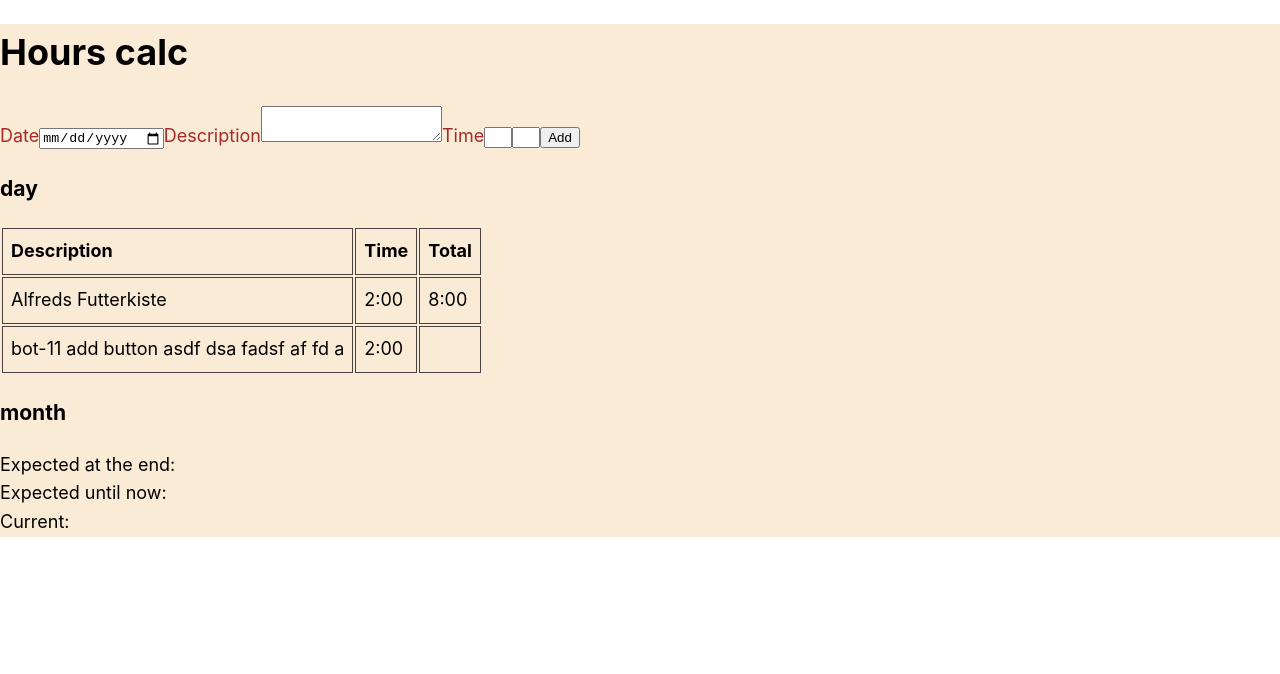
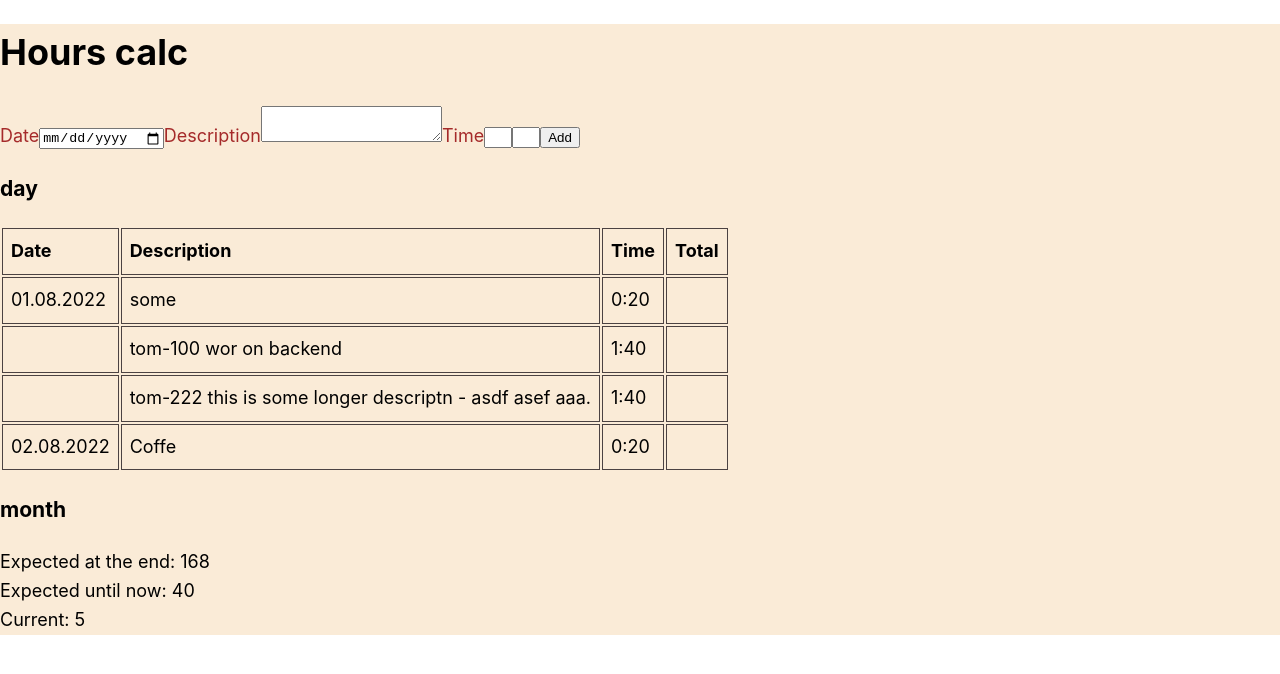
Before and after one commit to marstom/Worktime-Report-generator, a Next.js app in the folder nextjs-blog2/: page /workcalc in a window 1280 px wide. Shown: the top 674 px of the page. Built offline with nearby package versions, Linux system fonts and the light colour scheme.

Commit message:
initial tasks structure

```diff
--- a/nextjs-blog2/components/CalcMain.js
+++ b/nextjs-blog2/components/CalcMain.js
@@ -1,8 +1,22 @@
 import st from './CalcMain.module.scss'
 
+import { useEffect, useState } from 'react'
 
 const CalcMain = (props) => {
+    const [resp, setResp] = useState();
 
+    useEffect(() => {
+        console.log("on load")
+        const resolve = async () => {
+            const res= await fetch('/api/worktimes_list')
+            const json = await res.json()
+            setResp(json)
+        }
+        resolve()
+        console.log(resp)
+        console.log(props.fromApi)
+
+    }, [])
 
 
     return(
@@ -23,37 +37,37 @@ const CalcMain = (props) => {
 
                 <input type="button" value='Add'></input>
             </div>
-
             <h3>day</h3>
             <table className={st.table}>
                 <thead>
-
                     <tr>
+                        <th>Date</th>
                         <th>Description</th>
                         <th>Time</th>
                         <th>Total</th>
                     </tr>
                 </thead>
             <tbody>
-                <tr className={st.row}>
-                    <td>Alfreds Futterkiste</td>
-                    <td>2:00</td>
-                    <td>8:00</td>
-                </tr>
-                <tr className={st.row}>
-                    <td>bot-11 add button asdf dsa fadsf af fd a</td>
-                    <td>2:00</td>
-                    <td></td>
-                </tr>
+                {
+                    resp && resp.currnetMonth.map(el => (
+                        <tr key={el.id} className={st.row}>
+                            <td>{el.date}</td>
+                            <td>{el.description}</td>
+                            <td>{el.time}</td>
+                            <td></td>
+                        </tr>
+
+                    ))
+                }
             </tbody>
             </table>
 
 
             <h3 className={st.item}>month</h3>
             <div>
-                <div>Expected at the end: </div>
-                <div>Expected until now: </div>
-                <div>Current: </div>
+                <div>Expected at the end: { resp && resp.expected }</div>
+                <div>Expected until now: { resp && resp.expectedUntilNow } </div>
+                <div>Current: {resp && resp.current} </div>
 
             </div>
         </div>
@@ -63,4 +77,5 @@ const CalcMain = (props) => {
 }
 
 
+
 export default CalcMain;
--- a/nextjs-blog2/components/calcLayout.js
+++ b/nextjs-blog2/components/calcLayout.js
@@ -1,12 +1,7 @@
 import styles from './calcLayout.module.scss'
 import Head from 'next/head'
-import { useEffect } from 'react'
 
 export default function CalcLayout ({children}) {
-    useEffect(() => {
-        console.log("on load")
-
-    }, [])
 
     return (
         <div className={styles.container}>
--- a/nextjs-blog2/lib/worktime.js
+++ b/nextjs-blog2/lib/worktime.js
@@ -7,20 +7,38 @@ export const getWorktimes = () => {
             [
 
                 {
+                    id: 1,
+                    date: '01.08.2022',
+                    day: 'Mon',
                     description: "some",
                     time: "0:20"
                 },
                 {
+                    id: 2,
+                    date: '',
+                    day: '',
                     description: "tom-100 wor on backend",
                     time: "1:40"
                 },
                 {
+                    id: 3,
+                    date: '',
+                    day: '',
                     description: "tom-222 this is some longer descriptn - asdf asef aaa.",
                     time: "1:40"
                 },
+                {
+                    id: 4,
+                    date: '02.08.2022',
+                    day: 'Tue',
+                    description: "Coffe",
+                    time: "0:20"
+                },
             ],
         expected:168,
-        expectedUntilNow: 40
+        expectedUntilNow: 40,
+        current: 5
+
     }
 
 
--- a/nextjs-blog2/pages/workcalc.js
+++ b/nextjs-blog2/pages/workcalc.js
@@ -3,12 +3,23 @@ import CalcMain from "../components/CalcMain";
 
 
 
-const HoursCalc = () => {
+const HoursCalc = (props) => {
     return (
         <CalcLayout>
-            <CalcMain/>
+            <CalcMain calcInitialData={props.fromApi}/>
         </CalcLayout>
     )
 }
 
+export async function getStaticProps({ params }) {
+    console.log("on load")
+    const res= await fetch('http://localhost:3000/api/worktimes_list')
+    const json = await res.json()
+    console.log(res)
+    return {
+        props: {fromApi: json}
+    }
+
+}
+
 export default HoursCalc;
```
